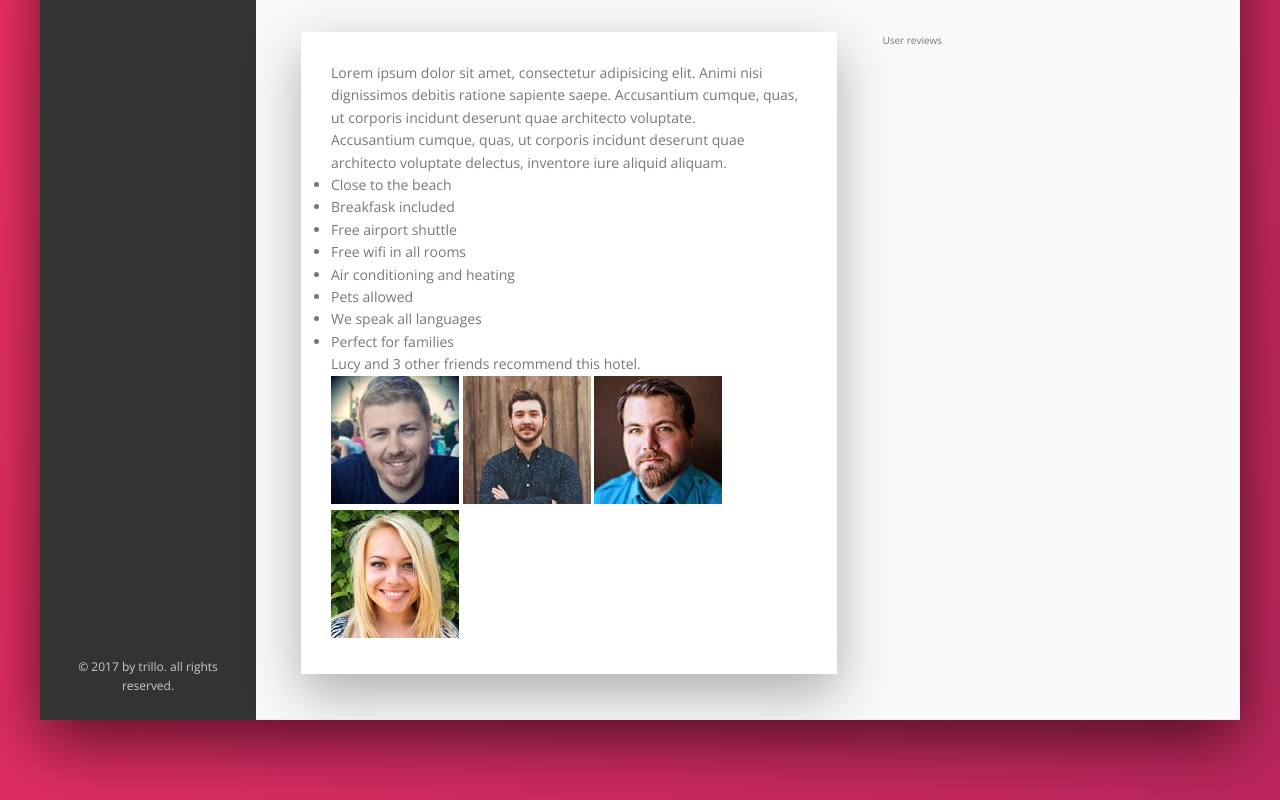
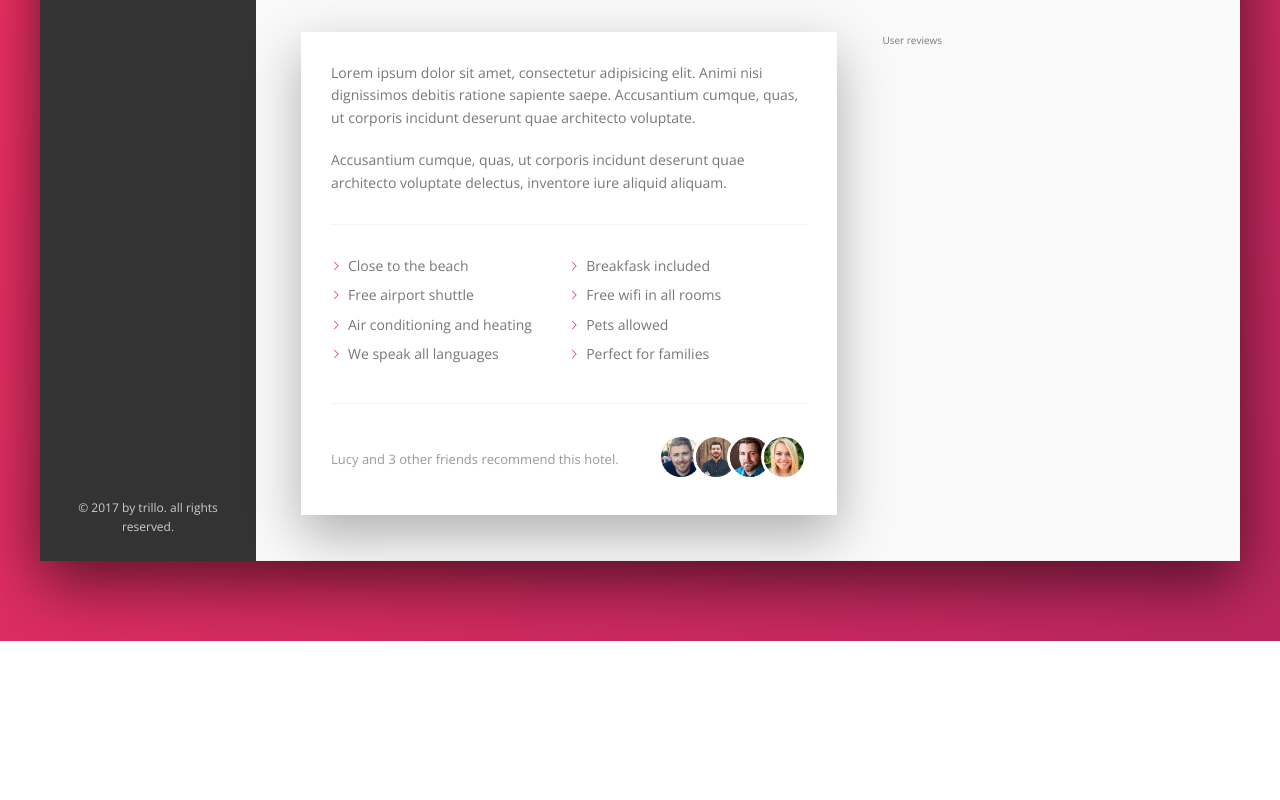
Before and after one commit to costamatthew/trillo-project, a website: page index.html in a window 1280 px wide. Shown: the part 615-1415 px from the top of the page. After the commit the page ends 1256 px from the top, so only its background shows below. Drawn offline with nearby package versions, Linux system fonts and the light colour scheme.

Commit message:
feat: Building the Description Section - Part 2

```diff
--- a/index.html
+++ b/index.html
@@ -175,14 +175,14 @@
               </p>
 
               <ul class="list">
-                <li class="list_item">Close to the beach</li>
-                <li class="list_item">Breakfask included</li>
-                <li class="list_item">Free airport shuttle</li>
-                <li class="list_item">Free wifi in all rooms</li>
-                <li class="list_item">Air conditioning and heating</li>
-                <li class="list_item">Pets allowed</li>
-                <li class="list_item">We speak all languages</li>
-                <li class="list_item">Perfect for families</li>
+                <li class="list__item">Close to the beach</li>
+                <li class="list__item">Breakfask included</li>
+                <li class="list__item">Free airport shuttle</li>
+                <li class="list__item">Free wifi in all rooms</li>
+                <li class="list__item">Air conditioning and heating</li>
+                <li class="list__item">Pets allowed</li>
+                <li class="list__item">We speak all languages</li>
+                <li class="list__item">Perfect for families</li>
               </ul>
 
               <div class="recommend">
--- a/sass/_components.scss
+++ b/sass/_components.scss
@@ -307,3 +307,79 @@
     box-shadow: none;
   }
 }
+
+////////////////////////
+//Paragraph
+.paragraph:not(:last-of-type) {
+  margin-bottom: 2rem;
+}
+
+////////////////////////
+//List
+.list {
+  list-style: none;
+  margin: 3rem 0;
+  padding: 3rem 0;
+  border-top: var(--line);
+  border-bottom: var(--line);
+
+  display: flex;
+  flex-wrap: wrap;
+
+  &__item {
+    flex: 0 0 50%;
+    margin-bottom: 0.7rem;
+  }
+
+  &__item::before {
+    content: "";
+    display: inline-block;
+    height: 1rem;
+    width: 1rem;
+    margin-right: 0.7rem;
+
+    //older browsers
+    // background-image: url(../img/chevron-thin-right.svg);
+    // background-size: cover;
+
+    //Newer browsers - masks
+    background-color: var(--color-primary);
+    -webkit-mask-image: url(../img/chevron-thin-right.svg);
+    -webkit-mask-size: cover;
+    mask-image: url(../img/chevron-thin-right.svg);
+    mask-size: cover;
+  }
+}
+
+////////////////////////
+//Recommend
+.recommend {
+  font-size: 1.3rem;
+  color: var(--color-grey-dark-3);
+
+  display: flex;
+  align-items: center;
+
+  &__count {
+    margin-right: auto;
+  }
+
+  &__friends {
+  }
+
+  &__photo {
+    box-sizing: content-box;
+
+    height: 4rem;
+    width: 4rem;
+    border-radius: 50%;
+    border: 0.3rem solid #fff;
+
+    &:not(:last-child) {
+      margin-right: -1.5rem;
+    }
+  }
+}
+
+////////////////////////
+//Button Inline
```
Also changed, not shown: css/style.css.
